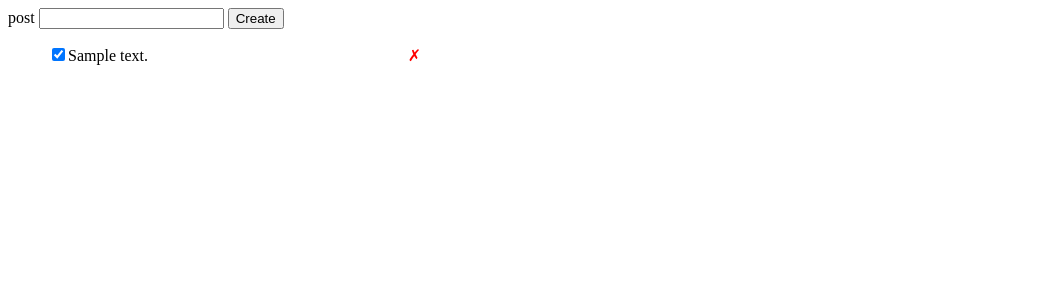
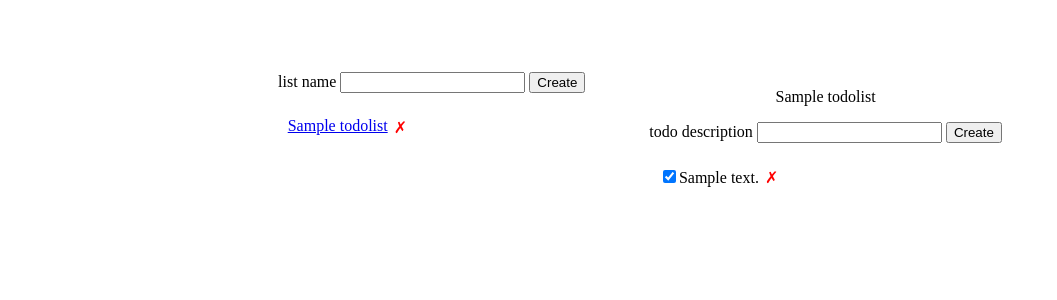
Before and after one commit to kataya1/Todo_app, a Flask app: template templates/index.html in a window 1280 px wide. Shown: the top 300 px of the page, without its empty margins (0-1057 px from the left). Run offline with Flask 2, Linux system fonts and the light colour scheme; the template is opened without the code that fills it: values that come from a table or form of the project are taken from there, others are empty; tables that the repository leaves empty hold one stand-in row (values such as "Sample post").

Commit message:
complete, weird bugs

```diff
--- a/app.py
+++ b/app.py
@@ -8,29 +8,47 @@ app.config['SQLALCHEMY_TRACK_MODIFICATIONS'] = False
 db = SQLAlchemy(app)
 Migrate(app, db)
 
+
 class Todo(db.Model):
     __tablename__ = 'todo'
     id = db.Column(db.Integer, primary_key=True)
     description = db.Column(db.String(), nullable=False)
-    completed = db.Column(db.Boolean, nullable=False, default=False)
+    completed = db.Column(db.Boolean, default=False)
+    list_id = db.Column(db.Integer, db.ForeignKey('todolist.id'), nullable=False)
 
-    def __repr(self):
-        return f'Todo {self.id}: {self.description}'
+    def __repr__(self):
+        return f'Todo {self.id}: {self.description} (completed: {self.completed})'
+
+
+class TodoList(db.Model):
+    __tablename__ = 'todolist'
+    id = db.Column(db.Integer, primary_key=True)
+    name = db.Column(db.String(), nullable=False)
+    todos = db.relationship('Todo', backref='list', cascade='all, delete-orphan')
 
 #to insre that the table are created for all the models we made if they haven't yet been created
 # we don't need it with migrate
 # db.create_all()
 
-@app.route('/todo/<todo_id>/delete_todo', methods=['DELETE'])
-def delete_todo(todo_id):
+def session_error(e):
+    db.session.rollback()
+    print(e.msg)
+
+ltdict = {
+    'todo': Todo,
+    'list': TodoList
+}
+@app.route('/delete/<var>/<id>', methods=['DELETE'])
+def delete(var, id):
     try:
-        db.session.delete(Todo.query.get(todo_id))
+        db.session.delete(ltdict[var].query.get(id))
         db.session.commit()
     except:
         session_error()
     finally:
         db.session.close()
     return jsonify({'deleted': True})
+
 
 @app.route('/todo/<todo_id>/set_completed', methods=['POST'])
 def complete(todo_id):
@@ -47,27 +65,22 @@ def complete(todo_id):
         'completed': isCompleted
     })
 
-def insert_into_db(f1):
-    db.session.add(Todo(description=f1))
-    db.session.commit()
 
-def session_error():
-    import sys
-    db.session.rollback()
-    print(sys.exec_info())
-
-@app.route('/todo/create', methods=['POST'])
-def create_todo():
-
+@app.route('/todo/create/<list_id>', methods=['POST'])
+def create_todo(list_id):
     # data_dicti = request.get_json()['discription] <-- you can use this instead of those three lines
     data_string = request.data
     data_dictionary = json.loads(data_string)
     x = data_dictionary['description']
     error = False
     try:
-        insert_into_db(x)
-    except:
-        session_error()
+        t =Todo(description=x)
+        l = TodoList.query.get(list_id)
+        t.list = l
+        db.session.add(t)
+        db.session.commit()
+    except Exception as e:
+        session_error(e)
         error = False
     finally:
         db.session.close()
@@ -76,11 +89,33 @@ def create_todo():
     else:
         return jsonify({'description': x})
 
+@app.route('/list/create', methods=['POST'])
+def create_list():
+    x = request.get_json()['name'] # <-- you can use this instead of those three lines
+    error = False
+    try:
+        db.session.add(TodoList(name=x))
+        db.session.commit()
+    except Exception as e:
+        session_error(e)
+        error = False
+    finally:
+        db.session.close()
+    if error:
+        abort(400)
+    else:
+        return jsonify({'name': x})
+
+@app.route('/list/<list_id>')
+def get_todo_list(list_id):
+    d = Todo.query.filter_by(list_id=list_id).order_by('id').all()
+    l = TodoList.query.order_by('id').all()
+    active_list = TodoList.query.get(list_id)
+    return render_template('index.html', todos=d, lists=l, active_list=active_list)
 
 @app.route('/')
 def index():
-    d = Todo.query.order_by('id').all()
-    return render_template('index.html', data=d)
+    return redirect(url_for('get_todo_list', list_id=1))
 
 
 if __name__ == "__main__":
--- a/static/js/form.js
+++ b/static/js/form.js
@@ -1,23 +1,19 @@
-let textInput = document.querySelector("#post");
-const inputForm = document.querySelector("form");
-const ul = document.querySelector("ul");
-const errorMessage = document.querySelector("#error")
+const todoTextInput = document.querySelector("#todo_post");
+const todoinputForm = document.querySelector("form.todo");
+const listTextInput = document.querySelector("#list_post")
+const listInputForm = document.querySelector("form.list")
+const ul = document.querySelector("ul.todo");
+const listUl = document.querySelector("ul.list")
+const errorMessage = document.querySelector("#todo_error")
 const checkboxes = document.querySelectorAll(".check-completed")
-const deleteButtons = document.querySelectorAll('.delete-button')
+const deleteButtons = document.querySelectorAll('.delete_button')
+
+const active_list = document.querySelector("#active_list")
 
 
 
 
 
-
-
-check_boxes_listen = (checkbox) => {
-    checkbox.addEventListener('change', onCheckboxChange);
-}
-
-delete_buttons_listen = (deleteButton) => {
-    deleteButton.addEventListener('click', onDeleteClick)
-}
 
 
 giveError = (error) => {
@@ -26,8 +22,9 @@ giveError = (error) => {
 
 onDeleteClick = (e) => {
     e.preventDefault()
-    console.log(e.target.dataset.id)
-    fetch('/todo/'+ e.target.dataset.id + '/delete_todo', {
+    link = `/delete/${e.path[2].classList[0]}/${e.target.dataset.id}`
+    console.log(link)
+    fetch( link, {
         method: 'DELETE',
         headers: {
             "Content-Type": 'application/json'
@@ -42,6 +39,8 @@ onDeleteClick = (e) => {
 }
 onCheckboxChange = (e) => {
     e.preventDefault()
+    console.log(e)
+
     let checkbox_state = e.target.checked
     let cbox_id = e.target.dataset['id']
 
@@ -61,20 +60,35 @@ onCheckboxChange = (e) => {
         .catch(giveError)
     }
 
-for(let i=0; i < checkboxes.length; i++)
+check_boxes_listen = (checkbox) => {
+    checkbox.addEventListener('change', onCheckboxChange);
+}
+
+delete_buttons_listen = (deleteButton) => {
+    deleteButton.addEventListener('click', onDeleteClick)
+}
+// assign event listeners
+for(let i=0; i < deleteButtons.length; i++)
 {
     check_boxes_listen(checkboxes[i])
     delete_buttons_listen(deleteButtons[i])
 }
-
-inputForm.addEventListener("submit", onSubmit);
+    // resolve between todo and list
+    // function resolve(e){
+//     if(e.path[0] === 'input.')
+// }
+todoinputForm.addEventListener("submit", onSubmit);
+listInputForm.addEventListener("submit", onSubmitList);
 function onSubmit(e){
+    e.preventDefault()
     console.log(e)
-    e.preventDefault()
-    fetch("/todo/create", {
+    active_list_id = active_list.getAttribute('data-id')
+    link = "/todo/create/" + active_list_id
+    console.log("link", link)
+    fetch(link, {
         method: "POST",
         body: JSON.stringify({
-            description: textInput.value
+            description: todoTextInput.value
         }),
         headers: {
             'Content-Type': 'application/json'
@@ -88,7 +102,7 @@ function onSubmit(e){
             let l = document.createElement('li');
             // comment tdrsarsrassdtsdtsdtsd
 
-            l.innerHTML = `${textInput.value}`
+            l.innerHTML = `${todoTextInput.value}`
             //function to add onCheckboxChange event litener
             console.log(data);
             ul.appendChild(l);
@@ -96,3 +110,32 @@ function onSubmit(e){
         }
     ).catch(giveError)
 }
+function onSubmitList(e){
+    e.preventDefault()
+    console.log(e)
+
+    fetch("/list/create" , {
+        method: "POST",
+        body: JSON.stringify({
+            name: listTextInput.value
+        }),
+        headers: {
+            'Content-Type': 'application/json'
+        }
+    }).then((res) => {
+        if(res.ok){
+            return res.json()
+        }
+    }).then(
+        (data) => {
+            let l = document.createElement('li');
+            // comment tdrsarsrassdtsdtsdtsd
+
+            l.innerHTML = `${listTextInput.value}`
+            //function to add onCheckboxChange event litener
+            console.log(data);
+            listUl.appendChild(l);
+            errorMessage.classList = 'hidden'
+        }
+    ).catch(giveError)
+}
--- a/templates/index.html
+++ b/templates/index.html
@@ -14,44 +14,89 @@
         }
         ul{
             list-style: none;
-            max-width: 30%;
+            width: max-content;
+            padding: 0;
         }
         li{
             height: 1.5rem;
+            width: auto;
+            padding: 0.5em;
+            margin: 0.1em;
         }
         li button{
             --webkit-appearance: none;
-            background-color: #fff;
+            background-color: inherit;
+            border-radius: 100%;
             border:none;
             outline: none;
-            border-style: none;
             color: red;
             font-size: medium;
             cursor: pointer;
             float: right;
             height: min-content;
+        }
+        button:hover{
+            background-color: red;
+            color: white
+        }
+        li:nth-child(even){
+            background-color: #eee;
+        }
+        #flex_container{
+            display:flex;
+            align-items: top;
+            justify-content: center;
+        }
+        p{
+            text-align: center;
+        }
+        section{
+            padding: 2em;
+        }
 
-
-        }
     </style>
     <script src="../static/js/form.js" defer></script>
 </head>
 <body>
-    <form>
-        <div id="error" class="hidden">
+    <div id="app_container">
+    <section id="flex_container">
+        <section>
+            <form class="list">
+                <div id="list_error" class="hidden">
                     something is wrong
                 </div>
                 <div>
-            <label for="post">post</label>
-            <input type="text" name="todo" id="post">
+                    <label for="list">list name</label>
+                    <input type="text" name="list" id="list_post">
                     <input type="submit" value="Create">
                 </div>
             </form>
-    <ul>
-        {% for d in data %}
-        <li><input type="checkbox" data-id="{{ d.id }}" class="check-completed" name="checkbox" {% if d.completed %} checked {% endif %}>{{ d.description }}<button data-id="{{ d.id}}" class="delete-button">&cross;</button></li>
+            <ul class="list">
+                {% for list in lists %}
+                <li><a href="{{ list.id }}">{{ list.name }}</a><button data-id="{{ list.id }}" class="delete_button">&cross;</button></li>
                 {% endfor %}
             </ul>
+        </section>
+        <section>
+            <p id="active_list" data-id="{{active_list.id}}" >{{ active_list.name }}</p>
+            <form class="todo">
+                <div id="todo_error" class="hidden">
+                    something is wrong
+                </div>
+                <div>
+                    <label for="todo">todo description</label>
+                    <input type="text" name="todo" id="todo_post">
+                    <input type="submit" value="Create">
+                </div>
+            </form>
+            <ul class="todo">
+                {% for todo in todos %}
+                <li><input type="checkbox" data-id="{{ todo.id }}" class="check-completed" name="checkbox" {% if todo.completed %} checked {% endif %}>{{ todo.description }}<button data-id="{{ todo.id }}" class="delete_button">&cross;</button></li>
+                {% endfor %}
+            </ul>
+        </section>
+    </section>
+    </div>
 </body>
 
 <!-- demo -->
```
Lines whose indentation alone changed are shown as unchanged.
